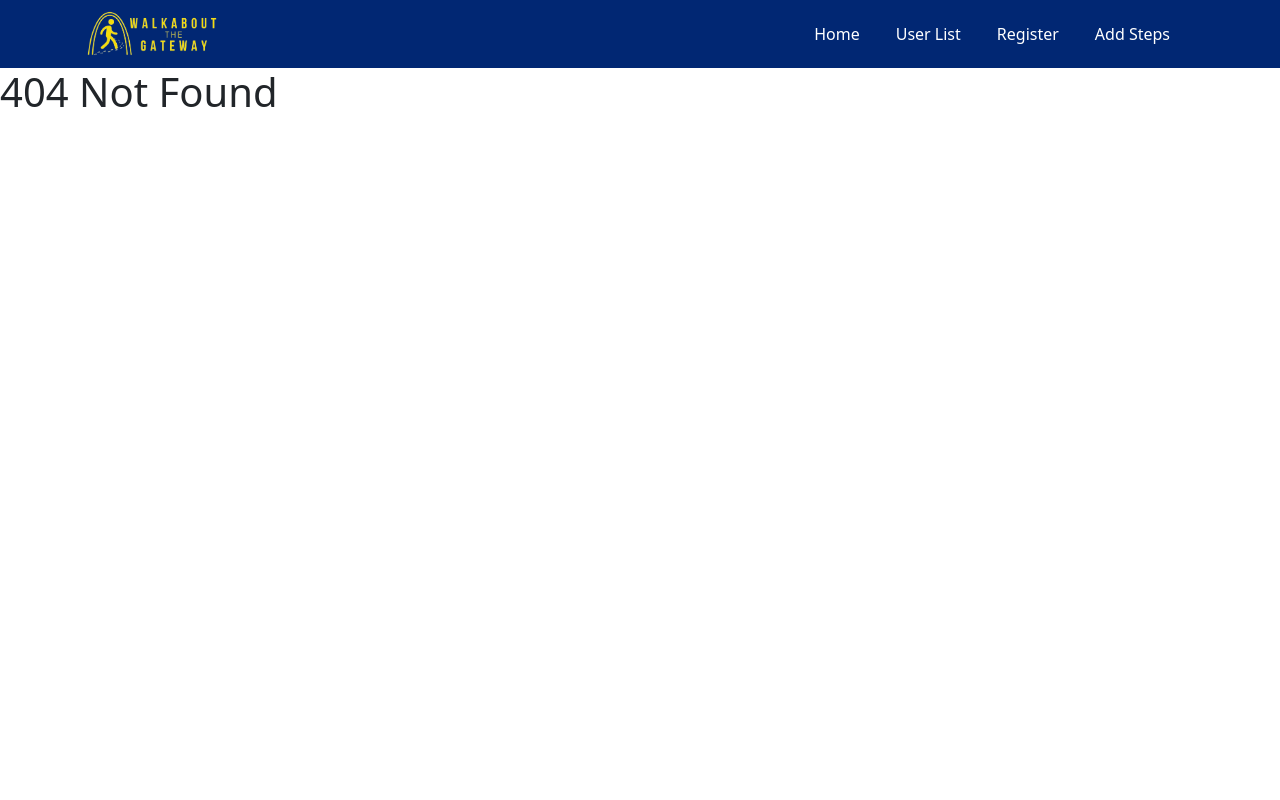
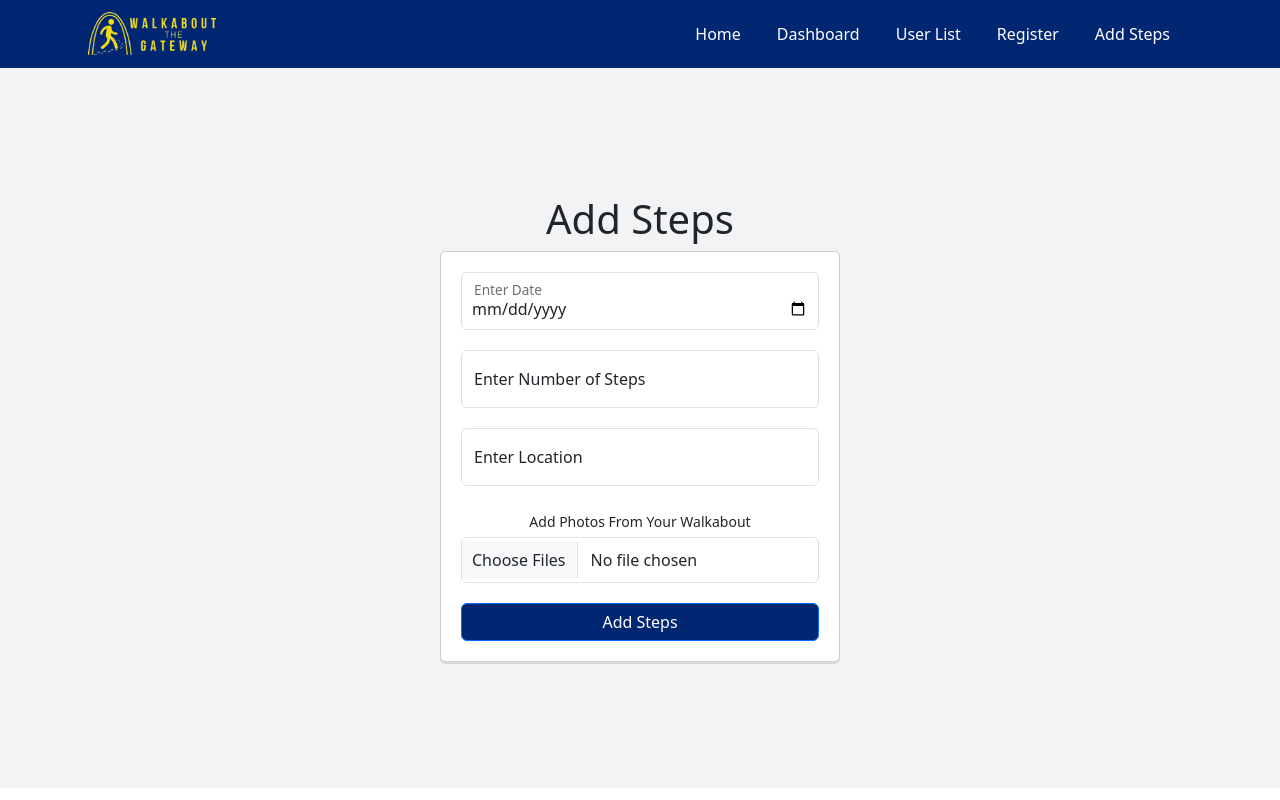
Before and after one commit to SarahLakey/Walkabout-Frontend, a React (Create React App) app: page /stepCounter in a window 1280 px wide. Before the commit this address had no page. Built offline with nearby package versions, Linux system fonts and the light colour scheme.

Commit message:
updated header,dashboard, register user and added stepcounter

```diff
--- a/src/App.js
+++ b/src/App.js
@@ -1,12 +1,13 @@
 import Header from './pages/header/Header';
 import './App.css';
 import { Route, Routes } from 'react-router-dom';
-// import Dashboard from './pages/dashboard/Dashboard';
 import NoMatch from './pages/noMatch/NoMatch';
 import RegisterUser from './pages/user/RegisterUser';
 import UpdateUser from './pages/user/UpdateUser';
 import HomePage from './pages/homePage/HomePage';
 import UserList from './pages/admin/UserList';
+import Dashboard from './pages/dashboard/Dashboard';
+import StepCounter from './pages/step/StepCounter';
 
 
 function App() {
@@ -15,9 +16,12 @@ function App() {
       <Header/>
       <Routes>
         <Route path='/' element={<HomePage/>} />
+        <Route path='/dashboard' element={<Dashboard/>} />
         <Route path='/register' element={<RegisterUser/>} />
         <Route path='/userlist' element={<UserList/>} />
         <Route path='/user/:id' element={<UpdateUser/>} />
+        <Route path='/stepCounter' element={<StepCounter/>} />
+
         <Route path='*' element={<NoMatch/>} />
 
       </Routes>
--- a/src/pages/dashboard/Dashboard.js
+++ b/src/pages/dashboard/Dashboard.js
@@ -1,98 +1,20 @@
-import { useState, useEffect } from "react";
-import Container from "react-bootstrap/Container";
-import Row from "react-bootstrap/Row";
-import Col from "react-bootstrap/Col";
-import Table from "react-bootstrap/Table";
-import Button from "react-bootstrap/Button";
-import { useNavigate } from "react-router-dom";
+import "./Dashboard.css"
+
+//import { useState, useEffect } from "react";
+// import Container from "react-bootstrap/Container";
+// import Row from "react-bootstrap/Row";
+// import Col from "react-bootstrap/Col";
+// import Table from "react-bootstrap/Table";
+// import Button from "react-bootstrap/Button";
+// import { useNavigate } from "react-router-dom";
 
 const Dashboard = () => {
-
-    const [users, setUsers] = useState([]);
-    const navigate = useNavigate();
-
-    useEffect( () => {
-        const fetchUsers = async () => {
-            try{
-                const response = await fetch("http://localhost:8080/api/users");
-                const data = await response.json();
-
-                setUsers(data);
-            } catch(error){
-                console.error("Error fetching users:", error.message);
-            }
-        }
-
-        fetchUsers();
-
-    }, []);
-
-    //call the delete user api
-    const handleDelete = async (userId) => {
-        try {
-            const response = await fetch(`http://localhost:8080/api/user/${userId}`,
-                {
-                method: "DELETE",
-        });
-
-        //update page data without needing to refresh the page:
-        if(response.ok){
-            setUsers((prevUsers) =>
-                prevUsers.filter((user) => user.id !== userId)
-            )
-        }
-
-            console.log(`User with ID ${userId} deleted successfully`);
-
-        } catch (error) {
-            console.error("Error deleting user:", error.message);
-        }
-    }
-
-    const handleUpdate = (userId) => {
-        navigate(`/user/${userId}`);
-    }
-
     return (
         <>
-        <Container className="mt-5">
-            <Row>
-                <Col>
-                <h1 className="text-center">Users</h1>
-                    {/* <Table striped border hover responsive> */}
-                    <Table striped bordered hover responsive>
+            <h1>My Dashboard</h1>
+        </>
+    )
 
-                        <thead>
-                            <tr className="text-center">
-                                <th>First Name</th>
-                                <th>Last Name</th>
-                                <th>Email</th>
-                                <th>Username</th>
-                                <th>Action</th>
-                            </tr>
-                        </thead>
-                        <tbody>
-                            {users.map((user) => (
-                                <tr key={user.id}>
-                                    <td>{user.firstName}</td>
-                                    <td>{user.lastName}</td>
-                                    <td>{user.email}</td>
-                                    <td>{user.username}</td>
-                                    <td>
-                                        <Button variant="outline-secondary" onClick={() => handleUpdate(user.id)}
-                                         >Update </Button> {" "}
-                                        <Button variant="outline-danger" onClick={()=> handleDelete(user.id)}>Delete</Button>
-                                    </td>
-                                </tr>
-                            ))}
-                        </tbody>
-                    </Table>
-                </Col>
-            </Row>
-        </Container>
-        </>
-
-    )
 }
 
 export default Dashboard;
--- a/src/pages/header/Header.js
+++ b/src/pages/header/Header.js
@@ -24,6 +24,10 @@ const Header = () =>{
                             Home
                         </Nav.Link>
 
+                        <Nav.Link as={Link} to="/dashboard" className="nav-link" >
+                            Dashboard
+                        </Nav.Link>
+
                         <Nav.Link as={Link} to="/userList" className="nav-link" >
                             User List
                         </Nav.Link>
@@ -32,7 +36,7 @@ const Header = () =>{
                             Register
                         </Nav.Link>
 
-                        <Nav.Link as={Link} to="/steps" className="nav-link" >
+                        <Nav.Link as={Link} to="/stepCounter" className="nav-link" >
                             Add Steps
                         </Nav.Link>
 
--- /dev/null
+++ b/src/pages/step/StepCounter.js
@@ -0,0 +1,99 @@
+import { useState } from "react";
+import "./StepCounter.css"
+import { Form, Button, FloatingLabel } from "react-bootstrap";
+// import { useNavigate } from "react-router-dom";
+
+
+const StepCounter = () => {
+
+    //store data of the form
+    const [formData, setFormData] = useState({
+        date: "",
+        steps: "",
+        location: "",
+    })
+
+    const handleInputChange = (event) =>{
+        const {name, value} = event.target;
+        setFormData ({
+            ...formData,
+            [name]: value,
+        })
+    }
+
+
+    return (
+        <>
+        <div className="center-form">
+            <h1>Add Steps</h1>
+            <Form>
+                <Form.Group controlId="formDate">
+                <FloatingLabel
+                    controlId="floatingInput"
+                    label="Enter Date"
+                    className="mb-3"
+                    >
+                    <Form.Control
+                        type="date"
+                        name="date"
+                        placeholder="Enter Date"
+                        value={formData.date}
+                        onChange={handleInputChange}
+                    />
+                 </FloatingLabel>
+
+                </Form.Group>
+
+                <Form.Group controlId="formSteps">
+                <FloatingLabel
+                    controlId="floatingInput"
+                    label="Enter Number of Steps"
+                    className="mb-3"
+                    >
+                    <Form.Control
+                        type="number"
+                        name="steps"
+                        placeholder="Enter number of steps"
+                        value={formData.steps}
+                        onChange={handleInputChange}
+                        min="1"
+                    />
+                  </FloatingLabel>
+
+                </Form.Group>
+
+                <Form.Group controlId="formLocation">
+                <FloatingLabel
+                    controlId="floatingInput"
+                    label="Enter Location"
+                    className="mb-3"
+                    >
+                    <Form.Control
+                        type="text"
+                        name="location"
+                        placeholder="Enter Location"
+                        value={formData.location}
+                        onChange={handleInputChange}
+                    />
+                  </FloatingLabel>
+
+                </Form.Group>
+
+
+                <Form.Group controlId="formFileMultiple" className="mb-3">
+                    <Form.Label column="sm">Add Photos From Your Walkabout</Form.Label>
+                     <Form.Control type="file" multiple />
+                </Form.Group>
+
+                <Button variant="primary" type="submit" className="w-100">
+                        Add Steps
+                    </Button>
+
+            </Form>
+        </div>
+        </>
+
+    )
+}
+
+export default StepCounter;
--- a/src/pages/user/RegisterUser.js
+++ b/src/pages/user/RegisterUser.js
@@ -1,6 +1,6 @@
 import { useState } from "react";
 import "./RegisterUser.css"
-import { Button, Form } from "react-bootstrap";
+import { Button, Col, FloatingLabel, Form, Row } from "react-bootstrap";
 import { useNavigate } from "react-router-dom";
 
 
@@ -59,7 +59,13 @@ const RegisterUser = () => {
                 <h1>Welcome!</h1>
                 <h2>Create a New Account:</h2>
                 <Form onSubmit={handleSubmit}>
-                    <Form.Group controlId="formFirstName">
+                <Row >
+                    <Form.Group as={Col} controlId="formFirstName">
+                    <FloatingLabel
+                    controlId="floatingFirsNameInput"
+                    label="Enter First Name"
+                    className="mb-3"
+                    >
                         <Form.Control
                             type="text"
                             name="firstName"
@@ -67,9 +73,15 @@ const RegisterUser = () => {
                             value= {formData.firstName}
                             onChange={handleInputChange}
                         />
+                        </FloatingLabel>
                     </Form.Group>
 
-                    <Form.Group controlId="formLastName">
+                    <Form.Group as={Col} controlId="formLastName">
+                    <FloatingLabel
+                    controlId="floatingLastNameInput"
+                    label="Enter Last Name"
+                    className="mb-3"
+                    >
                         <Form.Control
                             type="text"
                             name="lastName"
@@ -77,9 +89,15 @@ const RegisterUser = () => {
                             value= {formData.lastName}
                             onChange={handleInputChange}
                         />
+                        </FloatingLabel>
                     </Form.Group>
-
-                    <Form.Group controlId="formEmail" >
+                    </Row>
+                    <Form.Group as={Col} controlId="formEmail" >
+                    <FloatingLabel
+                    controlId="floatingEmailInput"
+                    label="Enter Email"
+                    className="mb-3"
+                    >
                         <Form.Control
                             type="email"
                             name="email"
@@ -87,9 +105,15 @@ const RegisterUser = () => {
                             value= {formData.email}
                             onChange={handleInputChange}
                         />
+                        </FloatingLabel>
                     </Form.Group>
 
                     <Form.Group controlId="formUsername">
+                    <FloatingLabel
+                    controlId="floatingUsernameInput"
+                    label="Enter Username"
+                    className="mb-3"
+                    >
                         <Form.Control
                             type="text"
                             name="username"
@@ -97,27 +121,43 @@ const RegisterUser = () => {
                             value= {formData.username}
                             onChange={handleInputChange}
                         />
+                        </FloatingLabel>
                     </Form.Group>
 
-                    <Form.Group controlId="formPassword">
+                    <Row >
+                    <Form.Group as={Col} controlId="formPassword">
+                    <FloatingLabel
+                    controlId="floatingPasswordInput"
+                    label="Enter Password"
+                    className="mb-3"
+                    >
                         <Form.Control
                             type="password"
                             name="password"
-                            placeholder="Enter password"
+                            placeholder="Enter Password"
                             value= {formData.password}
                             onChange={handleInputChange}
                         />
+                        </FloatingLabel>
+
                     </Form.Group>
 
-                    {/* <Form.Group controlId="formVerifyPassword">
+                    <Form.Group as={Col}  controlId="formVerifyPassword">
+                        <FloatingLabel
+                            controlId="floatingVerifyPasswordInput"
+                            label="Verify Password"
+                            className="mb-3"
+                        >
                         <Form.Control
                             type="text"
                             name="password"
-                            placeholder="Verify password"
+                            placeholder="Verify Password"
                             value= {formData.verifyPassword}
                             onChange={handleInputChange}
                         />
-                    </Form.Group> */}
+                        </FloatingLabel>
+                    </Form.Group>
+                    </Row>
 
                     <Button variant="primary" type="submit" className="w-100">
                         Register User
```
Also changed, not shown: src/pages/dashboard/Dashboard.css (added), src/pages/step/Step.css (deleted), src/pages/step/Step.js (deleted), src/pages/step/StepCounter.css (added).
